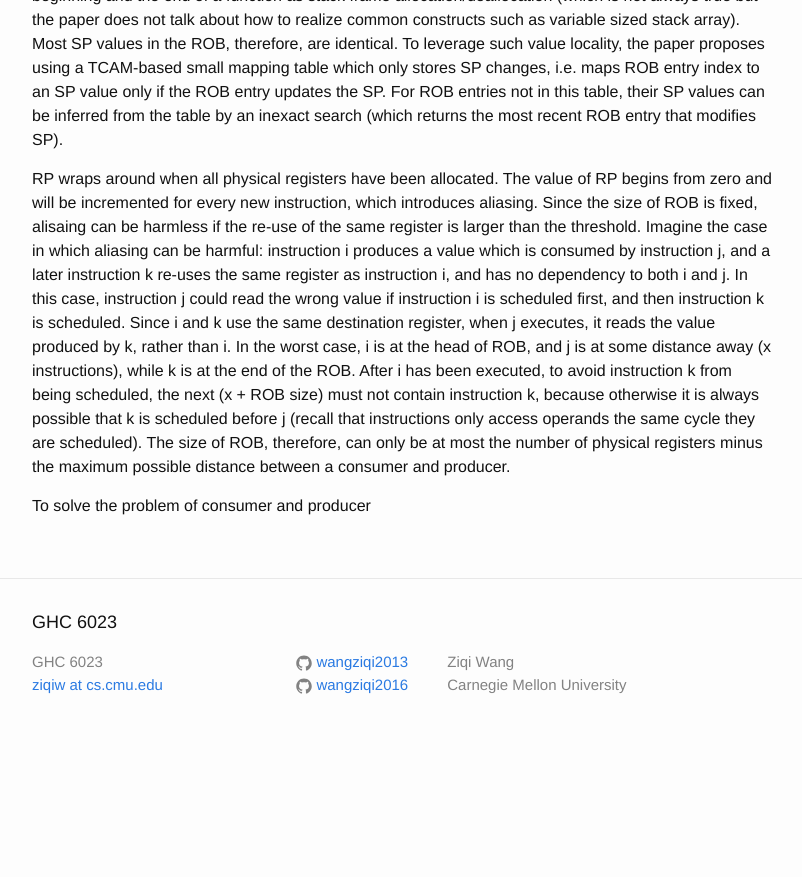
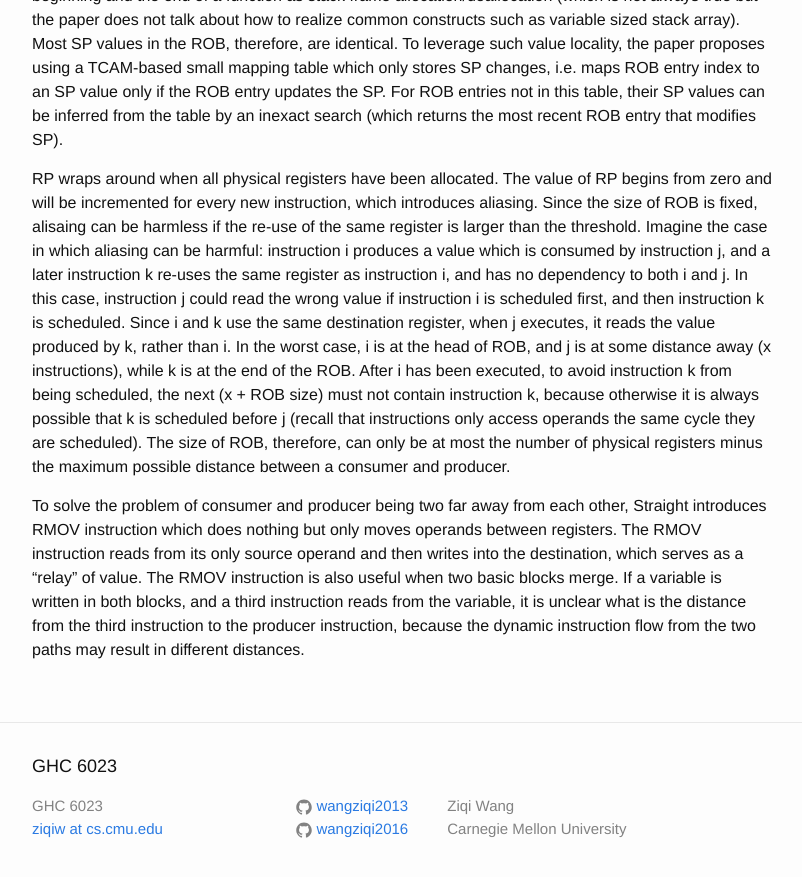
Before and after one commit to wangziqi2013/wangziqi2013.github.io, a Jekyll site: the page built from _posts/2019-08-15-straight.markdown, in a window 1280 px wide and 900 px high, scrolled down 2550 px. Shown: the top 877 px of the window, without its empty margins (238-1040 px from the left). Built offline with Jekyll 4.4.1, drawn with Linux system fonts in a browser that asks for light colours; our own code applies the rules of GitHub Pages for plain Markdown files; before the commit the page ends 3306 px from its top, so only the background shows below that.

Commit message:
Adding BB merge

```diff
--- a/_posts/2019-08-15-straight.markdown
+++ b/_posts/2019-08-15-straight.markdown
@@ -118,4 +118,9 @@ while k is at the end of the ROB. After i has been executed, to avoid instructio
 (recall that instructions only access operands the same cycle they are scheduled). The size of ROB, therefore, can only
 be at most the number of physical registers minus the maximum possible distance between a consumer and producer.
 
-To solve the problem of consumer and producer
+To solve the problem of consumer and producer being two far away from each other, Straight introduces RMOV instruction
+which does nothing but only moves operands between registers. The RMOV instruction reads from its only source operand and
+then writes into the destination, which serves as a "relay" of value. The RMOV instruction is also useful when two basic
+blocks merge. If a variable is written in both blocks, and a third instruction reads from the variable, it is unclear
+what is the distance from the third instruction to the producer instruction, because the dynamic instruction flow
+from the two paths may result in different distances.
```
